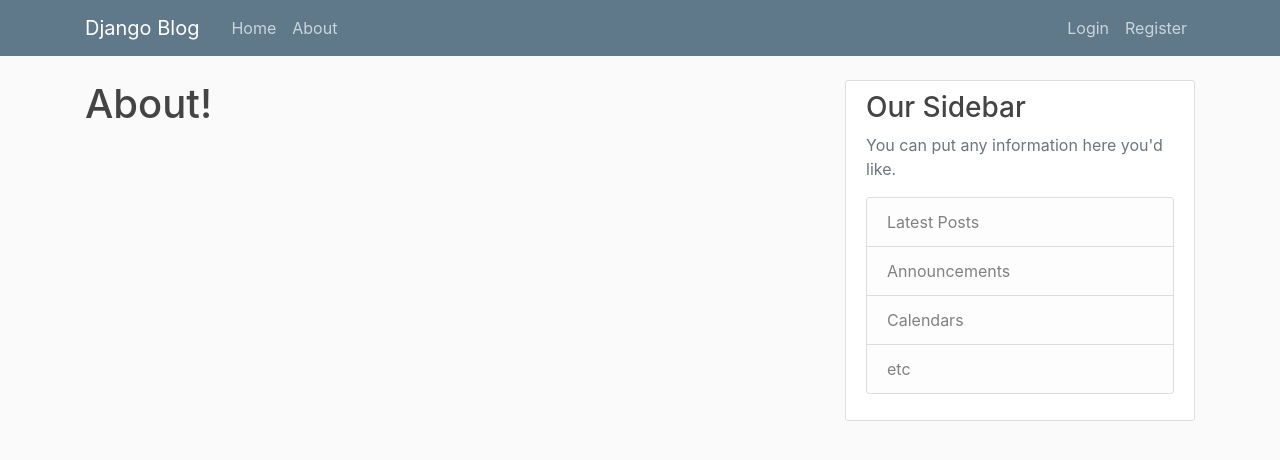
After one commit to iTwanaz/django_project, a Django app: template django_project/blog/templates/blog/about.html in a window 1280 px wide. The commit adds this page. Shown: the top 460 px of the page. Run offline with Django 3.2, Linux system fonts and the light colour scheme; the template is opened without the code that fills it, so the values that code supplies are empty; some libraries are stand-ins or nearby versions.

Commit message:
added some bunch of templates

```diff
--- /dev/null
+++ b/django_project/blog/static/blog/main.css
@@ -0,0 +1,84 @@
+body {
+    background: #fafafa;
+    color: #333333;
+    margin-top: 5rem;
+}
+
+h1, h2, h3, h4, h5, h6 {
+    color: #444444;
+}
+
+ul {
+    margin: 0;
+}
+
+.bg-steel {
+    background-color: #5f788a;
+}
+
+.site-header .navbar-nav .nav-link {
+    color: #cbd5db;
+}
+
+.site-header .navbar-nav .nav-link:hover {
+    color: #ffffff;
+}
+
+.site-header .navbar-nav .nav-link.active {
+    font-weight: 500;
+}
+
+.content-section {
+    background: #ffffff;
+    padding: 10px 20px;
+    border: 1px solid #dddddd;
+    border-radius: 3px;
+    margin-bottom: 20px;
+}
+
+.article-title {
+    color: #444444;
+}
+
+a.article-title:hover {
+    color: #428bca;
+    text-decoration: none;
+}
+
+.article-content {
+    white-space: pre-line;
+}
+
+.article-img {
+    height: 65px;
+    width: 65px;
+    margin-right: 16px;
+}
+
+.article-metadata {
+    padding-bottom: 1px;
+    margin-bottom: 4px;
+    border-bottom: 1px solid #e3e3e3
+}
+
+.article-metadata a:hover {
+    color: #333;
+    text-decoration: none;
+}
+
+.article-svg {
+    width: 25px;
+    height: 25px;
+    vertical-align: middle;
+}
+
+.account-img {
+    height: 125px;
+    width: 125px;
+    margin-right: 20px;
+    margin-bottom: 16px;
+}
+
+.account-heading {
+    font-size: 2.5rem;
+}
--- /dev/null
+++ b/django_project/blog/templates/blog/about.html
@@ -0,0 +1,5 @@
+{% extends "blog/base.html" %}
+
+{% block content %}
+    <h1>About!</h1>
+{% endblock content %}
--- /dev/null
+++ b/django_project/blog/templates/blog/base.html
@@ -0,0 +1,70 @@
+{% load static %}
+
+<!DOCTYPE html>
+<html lang="en">
+<head>
+    <meta charset="UTF-8">
+    <meta name="viewport" content="width=device-width, initial-scale=1.0">
+    <meta http-equiv="X-UA-Compatible" content="ie=edge">
+
+    <!-- Bootstrap CSS -->
+    <link rel="stylesheet" href="https://stackpath.bootstrapcdn.com/bootstrap/4.4.1/css/bootstrap.min.css" integrity="sha384-Vkoo8x4CGsO3+Hhxv8T/Q5PaXtkKtu6ug5TOeNV6gBiFeWPGFN9MuhOf23Q9Ifjh" crossorigin="anonymous">
+    <link rel="stylesheet" href="{% static 'blog/main.css' %}">
+
+    {% if title %}
+        <title>Blog Site - {{ title }}</title>
+    {% else %}
+        <title>Blog Site</title>
+    {% endif %}
+</head>
+<body>
+
+    <header class="site-header">
+        <nav class="navbar navbar-expand-md navbar-dark bg-steel fixed-top">
+            <div class="container">
+                <a class="navbar-brand mr-4" href="/">Django Blog</a>
+                <button class="navbar-toggler" type="button" data-toggle="collapse" data-target="#navbarToggle" aria-controls="navbarToggle" aria-expanded="false" aria-label="Toggle navigation">
+                    <span class="navbar-toggler-icon"></span>
+                </button>
+                <div class="collapse navbar-collapse" id="navbarToggle">
+                    <div class="navbar-nav mr-auto">
+                        <a class="nav-item nav-link" href="{% url 'blog-home' %}">Home</a>
+                        <a class="nav-item nav-link" href="{% url 'blog-about' %}">About</a>
+                    </div>
+                    <!-- Navbar Right Side -->
+                    <div class="navbar-nav">
+                        <a class="nav-item nav-link" href="#">Login</a>
+                        <a class="nav-item nav-link" href="#">Register</a>
+                    </div>
+                </div>
+            </div>
+        </nav>
+    </header>
+
+    <main role="main" class="container">
+        <div class="row">
+            <div class="col-md-8">
+                {% block content %}{% endblock %}
+            </div>
+            <div class="col-md-4">
+                <div class="content-section">
+                    <h3>Our Sidebar</h3>
+                    <p class='text-muted'>You can put any information here you'd like.
+                        <ul class="list-group">
+                            <li class="list-group-item list-group-item-light">Latest Posts</li>
+                            <li class="list-group-item list-group-item-light">Announcements</li>
+                            <li class="list-group-item list-group-item-light">Calendars</li>
+                            <li class="list-group-item list-group-item-light">etc</li>
+                        </ul>
+                    </p>
+                </div>
+            </div>
+        </div>
+    </main>
+
+    <!-- Bootstrap Javascript -->
+    <script src="https://code.jquery.com/jquery-3.4.1.slim.min.js" integrity="sha384-J6qa4849blE2+poT4WnyKhv5vZF5SrPo0iEjwBvKU7imGFAV0wwj1yYfoRSJoZ+n" crossorigin="anonymous"></script>
+    <script src="https://cdn.jsdelivr.net/npm/popper.js@1.16.0/dist/umd/popper.min.js" integrity="sha384-Q6E9RHvbIyZFJoft+2mJbHaEWldlvI9IOYy5n3zV9zzTtmI3UksdQRVvoxMfooAo" crossorigin="anonymous"></script>
+    <script src="https://stackpath.bootstrapcdn.com/bootstrap/4.4.1/js/bootstrap.min.js" integrity="sha384-wfSDF2E50Y2D1uUdj0O3uMBJnjuUD4Ih7YwaYd1iqfktj0Uod8GCExl3Og8ifwB6" crossorigin="anonymous"></script>
+</body>
+</html>
```
Also changed, not shown: django_project/blog/templates/blog/home.html (+17 -12 lines), django_project/blog/views.py (+25 -4 lines).
